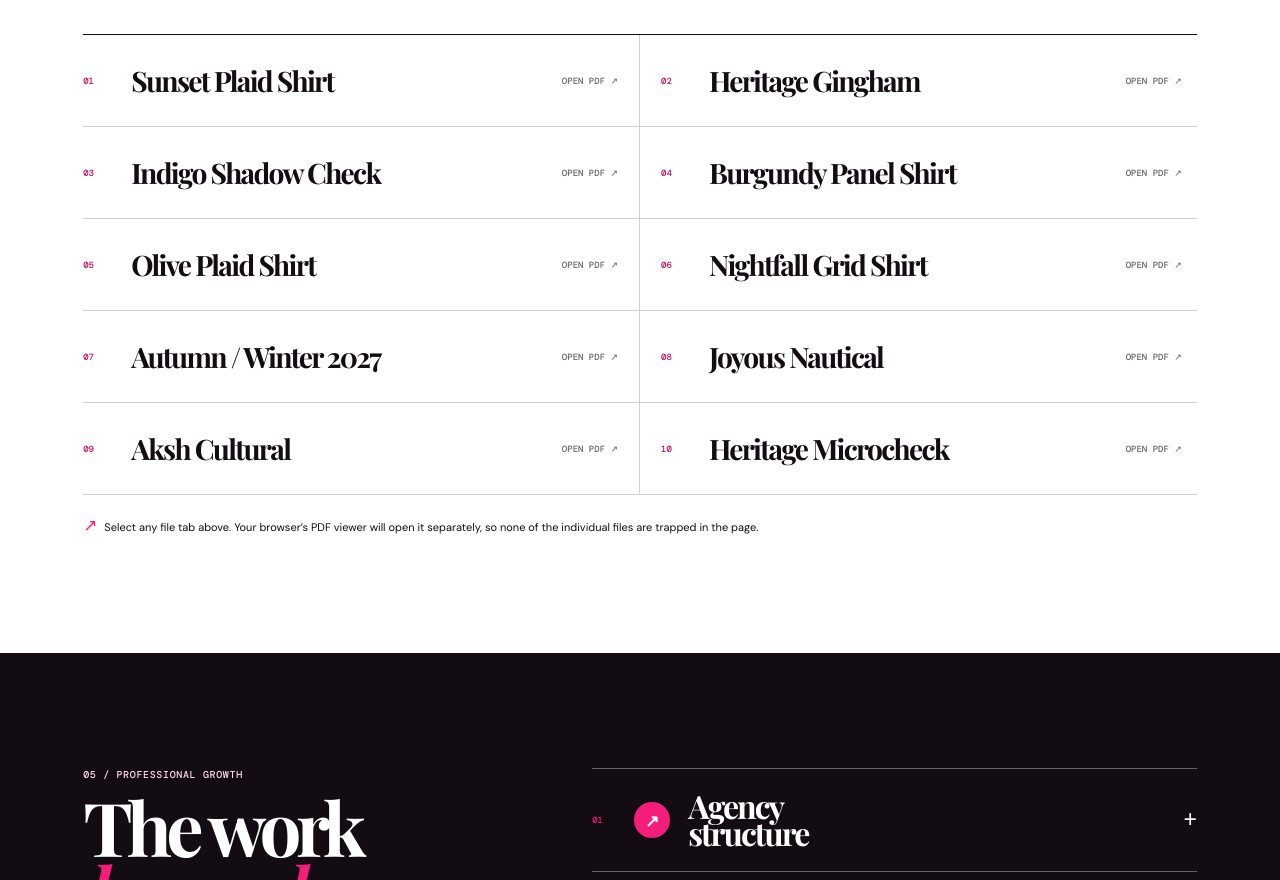
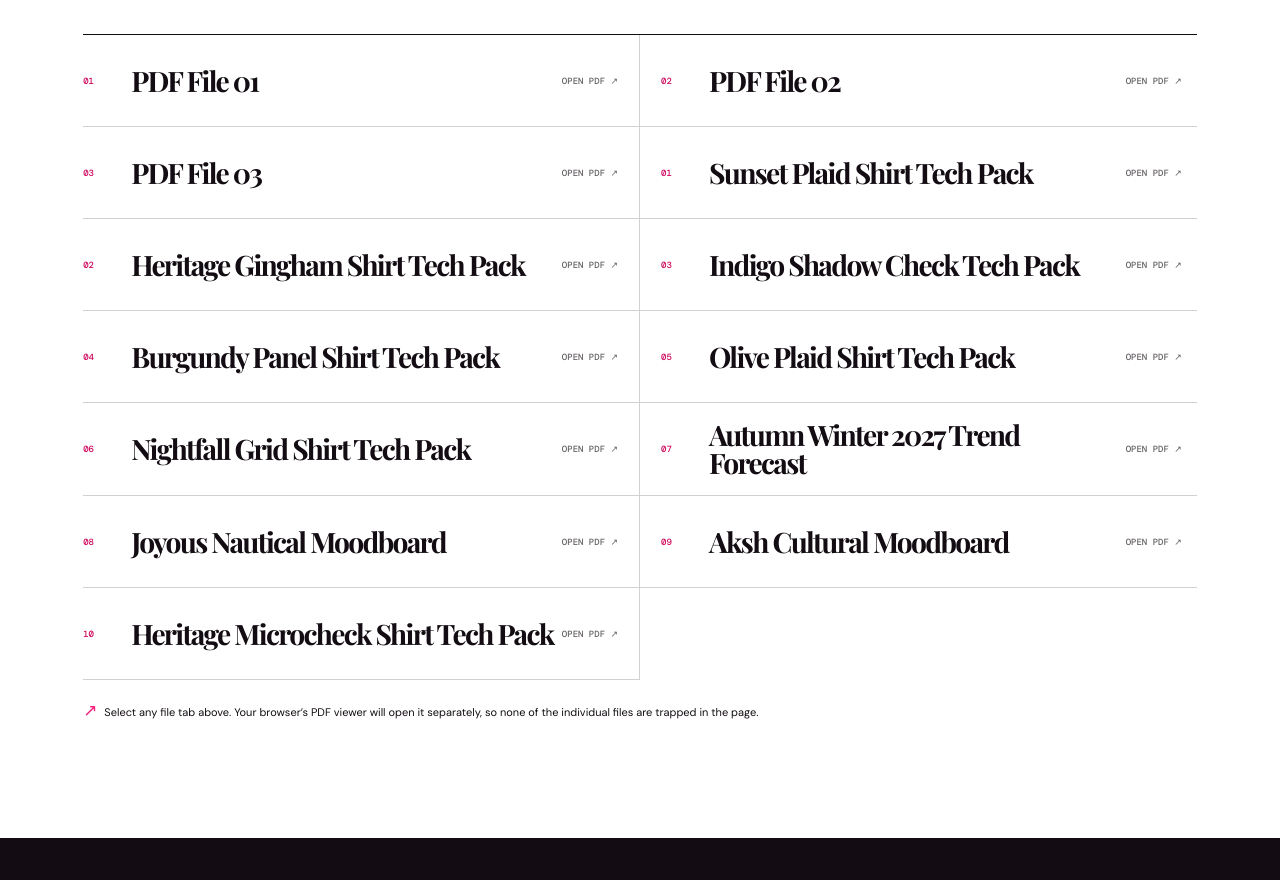
Before and after one commit to atticvss/apekshas-report-jumpinggoose, a plain HTML site: page index.html in a window 1280 px wide. Shown: the part 3969-4849 px from the top of the page. Drawn offline with nearby package versions, Linux system fonts and the light colour scheme; a web font is replaced by a local one.

Commit message:
Update document tabs with new PDF links

```diff
--- a/index.html
+++ b/index.html
@@ -89,16 +89,19 @@
             <p>Each file opens in its own browser tab, with the full PDF viewer controls available for scrolling, zooming, and moving between pages.</p>
           </div>
           <div class="document-tabs reveal" role="list" aria-label="Project PDF files">
-            <a role="listitem" class="document-tab featured" href="https://drive.google.com/file/d/1n4UQB28DJmlbN4i-MP8u2diEvMWfQiQ2/view?usp=sharing" target="_blank" rel="noopener" aria-label="Open Sunset Plaid Shirt PDF in a new tab"><span>01</span><b>Sunset Plaid Shirt</b><i>Open PDF ↗</i></a>
-            <a role="listitem" class="document-tab" href="https://drive.google.com/file/d/1DL8ELorw6S_h7-v76pZQmoxl4IhOZo-M/view?usp=drive_link" target="_blank" rel="noopener" aria-label="Open Heritage Gingham PDF in a new tab"><span>02</span><b>Heritage Gingham</b><i>Open PDF ↗</i></a>
-            <a role="listitem" class="document-tab" href="https://drive.google.com/file/d/1Png4CHwN-aXMDInPVDPhkk3t6ahZXW6i/view?usp=drive_link" target="_blank" rel="noopener" aria-label="Open Indigo Shadow Check PDF in a new tab"><span>03</span><b>Indigo Shadow Check</b><i>Open PDF ↗</i></a>
-            <a role="listitem" class="document-tab" href="https://drive.google.com/file/d/15f97VzJDRd4OfuIh0SPLUIhidcVZpSJR/view?usp=drive_link" target="_blank" rel="noopener" aria-label="Open Burgundy Panel Shirt PDF in a new tab"><span>04</span><b>Burgundy Panel Shirt</b><i>Open PDF ↗</i></a>
-            <a role="listitem" class="document-tab" href="https://drive.google.com/file/d/14hkKIH0iKkJoLASGa73oI_tDqjDEEERT/view?usp=drive_link" target="_blank" rel="noopener" aria-label="Open Olive Plaid Shirt PDF in a new tab"><span>05</span><b>Olive Plaid Shirt</b><i>Open PDF ↗</i></a>
-            <a role="listitem" class="document-tab" href="https://drive.google.com/file/d/1adl1HQf5qDlFXpnAbH7a0NR3IKQz2iha/view?usp=drive_link" target="_blank" rel="noopener" aria-label="Open Nightfall Grid Shirt PDF in a new tab"><span>06</span><b>Nightfall Grid Shirt</b><i>Open PDF ↗</i></a>
-            <a role="listitem" class="document-tab" href="https://drive.google.com/file/d/1eT1gfQ0Kwya_ajLWGhlDzXFmlgdtpvWT/view?usp=drive_link" target="_blank" rel="noopener" aria-label="Open Autumn Winter 2027 PDF in a new tab"><span>07</span><b>Autumn / Winter 2027</b><i>Open PDF ↗</i></a>
-            <a role="listitem" class="document-tab" href="https://drive.google.com/file/d/1a9au-NCyBfpIdIRuba--xa_cUJYev0vS/view?usp=drive_link" target="_blank" rel="noopener" aria-label="Open Joyous Nautical PDF in a new tab"><span>08</span><b>Joyous Nautical</b><i>Open PDF ↗</i></a>
-            <a role="listitem" class="document-tab" href="https://drive.google.com/file/d/1Zz5dEI2NxZuBpOQUg5o_7ie4hHc-5FcL/view?usp=drive_link" target="_blank" rel="noopener" aria-label="Open Aksh Cultural PDF in a new tab"><span>09</span><b>Aksh Cultural</b><i>Open PDF ↗</i></a>
-            <a role="listitem" class="document-tab" href="https://drive.google.com/file/d/1SlbGMGuI5HomXwunKRH2qNqAs4NWLTPs/view?usp=drive_link" target="_blank" rel="noopener" aria-label="Open Heritage Microcheck PDF in a new tab"><span>10</span><b>Heritage Microcheck</b><i>Open PDF ↗</i></a>
+            <a role="listitem" class="document-tab featured" href="https://drive.google.com/file/d/1n4UQB28DJmlbN4i-MP8u2diEvMWfQiQ2/view?usp=sharing" target="_blank" rel="noopener" aria-label="Open PDF file 01 in a new tab"><span>01</span><b>PDF File 01</b><i>Open PDF ↗</i></a>
+            <a role="listitem" class="document-tab" href="https://drive.google.com/file/d/1DL8ELorw6S_h7-v76pZQmoxl4IhOZo-M/view?usp=drive_link" target="_blank" rel="noopener" aria-label="Open PDF file 02 in a new tab"><span>02</span><b>PDF File 02</b><i>Open PDF ↗</i></a>
+            <a role="listitem" class="document-tab" href="https://drive.google.com/file/d/1Png4CHwN-aXMDInPVDPhkk3t6ahZXW6i/view?usp=drive_link" target="_blank" rel="noopener" aria-label="Open PDF file 03 in a new tab"><span>03</span><b>PDF File 03</b><i>Open PDF ↗</i></a>
+            <a role="listitem" class="document-tab featured" href="https://drive.google.com/file/d/1n4UQB28DJmlbN4i-MP8u2diEvMWfQiQ2/view?usp=sharing" target="_blank" rel="noopener" aria-label="Open Sunset Plaid Shirt Tech Pack PDF in a new tab"><span>01</span><b>Sunset Plaid Shirt Tech Pack</b><i>Open PDF ↗</i></a>
+            <a role="listitem" class="document-tab" href="https://drive.google.com/file/d/1DL8ELorw6S_h7-v76pZQmoxl4IhOZo-M/view?usp=drive_link" target="_blank" rel="noopener" aria-label="Open Heritage Gingham Shirt Tech Pack PDF in a new tab"><span>02</span><b>Heritage Gingham Shirt Tech Pack</b><i>Open PDF ↗</i></a>
+            <a role="listitem" class="document-tab" href="https://drive.google.com/file/d/1Png4CHwN-aXMDInPVDPhkk3t6ahZXW6i/view?usp=drive_link" target="_blank" rel="noopener" aria-label="Open Indigo Shadow Check Tech Pack PDF in a new tab"><span>03</span><b>Indigo Shadow Check Tech Pack</b><i>Open PDF ↗</i></a>
+            <a role="listitem" class="document-tab" href="https://drive.google.com/file/d/15f97VzJDRd4OfuIh0SPLUIhidcVZpSJR/view?usp=drive_link" target="_blank" rel="noopener" aria-label="Open Burgundy Panel Shirt Tech Pack PDF in a new tab"><span>04</span><b>Burgundy Panel Shirt Tech Pack</b><i>Open PDF ↗</i></a>
+            <a role="listitem" class="document-tab" href="https://drive.google.com/file/d/14hkKIH0iKkJoLASGa73oI_tDqjDEEERT/view?usp=drive_link" target="_blank" rel="noopener" aria-label="Open Olive Plaid Shirt Tech Pack PDF in a new tab"><span>05</span><b>Olive Plaid Shirt Tech Pack</b><i>Open PDF ↗</i></a>
+            <a role="listitem" class="document-tab" href="https://drive.google.com/file/d/1adl1HQf5qDlFXpnAbH7a0NR3IKQz2iha/view?usp=drive_link" target="_blank" rel="noopener" aria-label="Open Nightfall Grid Shirt Tech Pack PDF in a new tab"><span>06</span><b>Nightfall Grid Shirt Tech Pack</b><i>Open PDF ↗</i></a>
+            <a role="listitem" class="document-tab" href="https://drive.google.com/file/d/1eT1gfQ0Kwya_ajLWGhlDzXFmlgdtpvWT/view?usp=drive_link" target="_blank" rel="noopener" aria-label="Open Autumn Winter 2027 Trend Forecast PDF in a new tab"><span>07</span><b>Autumn Winter 2027 Trend Forecast</b><i>Open PDF ↗</i></a>
+            <a role="listitem" class="document-tab" href="https://drive.google.com/file/d/1a9au-NCyBfpIdIRuba--xa_cUJYev0vS/view?usp=drive_link" target="_blank" rel="noopener" aria-label="Open Joyous Nautical Moodboard PDF in a new tab"><span>08</span><b>Joyous Nautical Moodboard</b><i>Open PDF ↗</i></a>
+            <a role="listitem" class="document-tab" href="https://drive.google.com/file/d/1Zz5dEI2NxZuBpOQUg5o_7ie4hHc-5FcL/view?usp=drive_link" target="_blank" rel="noopener" aria-label="Open Aksh Cultural Moodboard PDF in a new tab"><span>09</span><b>Aksh Cultural Moodboard</b><i>Open PDF ↗</i></a>
+            <a role="listitem" class="document-tab" href="https://drive.google.com/file/d/1SlbGMGuI5HomXwunKRH2qNqAs4NWLTPs/view?usp=drive_link" target="_blank" rel="noopener" aria-label="Open Heritage Microcheck Shirt Tech Pack PDF in a new tab"><span>10</span><b>Heritage Microcheck Shirt Tech Pack</b><i>Open PDF ↗</i></a>
           </div>
           <p class="file-note reveal"><span>↗</span> Select any file tab above. Your browser’s PDF viewer will open it separately, so none of the individual files are trapped in the page.</p>
         </section>
```
